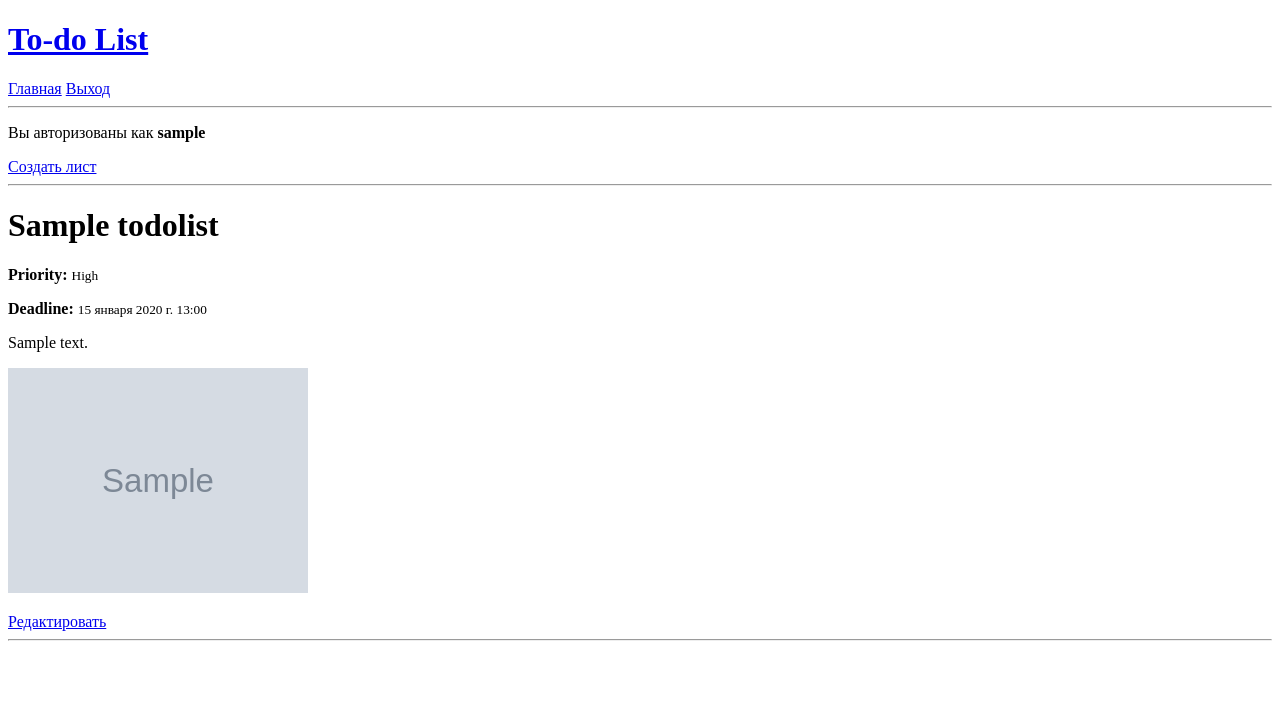
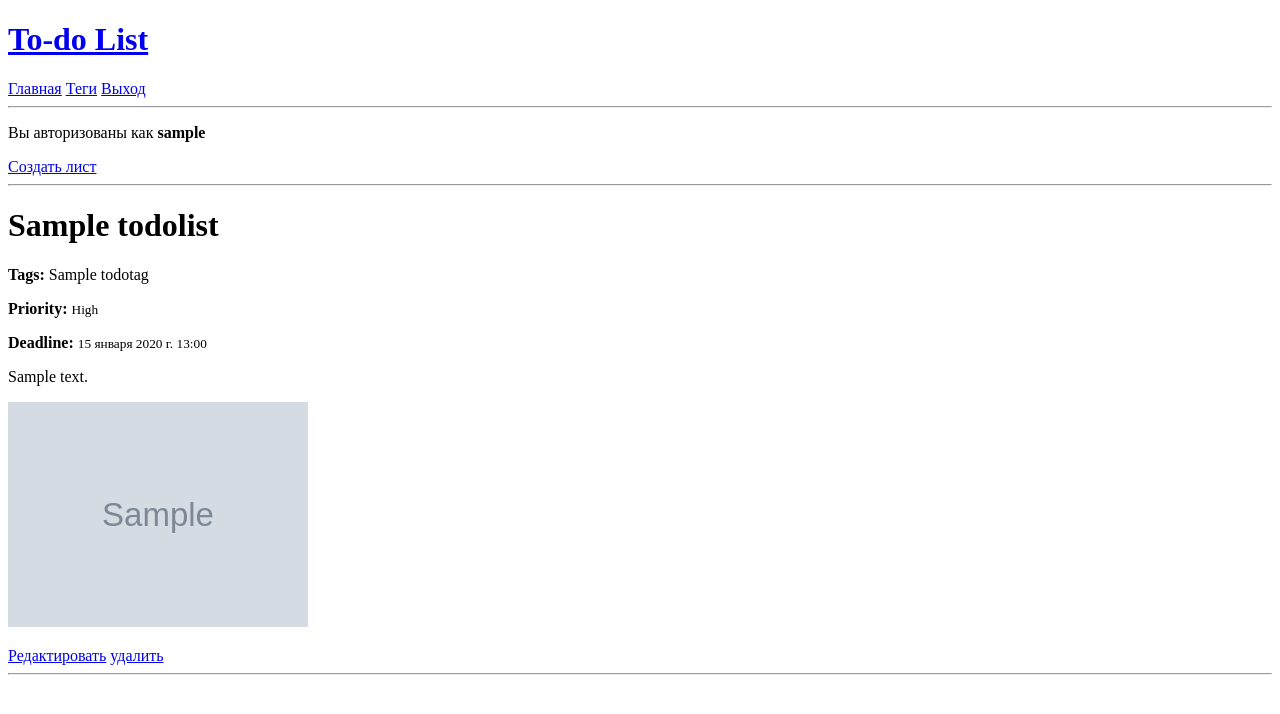
Before and after one commit to eglayy/To-do-List, a Django app: page / in a window 1280 px wide. Shown: the top 714 px of the page. Run offline with Django 5.2, Linux system fonts and the light colour scheme; a user stored in the database is signed in; tables that the repository leaves empty hold one stand-in row (values such as "Sample post"); grey boxes marked "Sample" are stand-in pictures.

Commit message:
add sorted lists by priorites, add tags

```diff
--- a/web/models.py
+++ b/web/models.py
@@ -5,9 +5,11 @@ User = get_user_model()
 
 
 class ToDoTags(models.Model):
-    title = models.CharField(max_length=256)
+    title = models.CharField(max_length=256, verbose_name="Название")
     user = models.ForeignKey(User, on_delete=models.CASCADE)
 
+    def __str__(self):
+        return self.title
 
 class TodoList(models.Model):
     HIGH = 3
@@ -26,4 +28,4 @@ class TodoList(models.Model):
     deadline = models.DateTimeField()
     priority = models.IntegerField(choices=PRIORITY_CHOICES, default=MEDIUM)
     user = models.ForeignKey(User, on_delete=models.CASCADE)
-    tags = models.ManyToManyField(ToDoTags)
+    tags = models.ManyToManyField(ToDoTags, verbose_name="Теги", blank=True)
--- a/web/templates/web/base.html
+++ b/web/templates/web/base.html
@@ -12,6 +12,7 @@
             <a href="{% url 'registration' %}">Регистрация</a>
             <a href="{% url 'auth' %}">Авторизация</a>
         {% else %}
+            <a href="{% url 'tags' %}">Теги</a>
             <a href="{% url 'logout' %}">Выход</a>
         {% endif %}
     </nav>
--- a/web/templates/web/main.html
+++ b/web/templates/web/main.html
@@ -7,6 +7,14 @@
     <hr>
     {% for list in todolists %}
         <h1>{{list.title}}</h1>
+        {% if list.tags.all.count > 0 %}
+            <p>
+                <b>Tags:</b>
+                {% for tag in list.tags.all %}
+                    {{ tag.title }}
+                {% endfor %}
+            </p>
+        {% endif %}
         <b>Priority:</b> <small>{{list.get_priority_display}}</small>
         <p><b>Deadline:</b> <small>{{list.deadline}}</small></p>
         <p>{{list.body}}</p>
@@ -14,10 +22,10 @@
         <p><img src="{{list.image.url}}" width="300"></p>
         {% endif %}
         <a href="{% url 'todo_lists_edit' list.id %}">Редактировать</a>
+        <a href="{% url 'todo_lists_delete' list.id %}">удалить</a>
         <hr>
     {% endfor %}
     {% else %}
         <h2>Hello, User!</h2>
-
     {% endif %}
 {% endblock content %}
--- a/web/urls.py
+++ b/web/urls.py
@@ -1,7 +1,8 @@
 from django.conf import settings
 from django.conf.urls.static import static
 from django.urls import path
-from web.views import main_view, registration_view, auth_view, logout_view, todo_list_edit_view
+from web.views import main_view, registration_view, auth_view, logout_view, todo_list_edit_view, tags_view, \
+tags_delete_view, todolist_delete_view
 
 urlpatterns = [
     path('', main_view, name="main"),
@@ -9,7 +10,10 @@ urlpatterns = [
     path("auth/", auth_view, name="auth"),
     path("logout/", logout_view, name="logout"),
     path("todo_list/add/", todo_list_edit_view, name="todo_lists_add"),
-    path("todo_list/<int:id>/", todo_list_edit_view, name="todo_lists_edit")
+    path("todo_list/<int:id>/", todo_list_edit_view, name="todo_lists_edit"),
+    path("todo_list/delete/<int:id>/", todolist_delete_view, name="todo_lists_delete"),
+    path("tags/", tags_view, name="tags"),
+    path("tags/<int:id>", tags_delete_view, name="tags_delete"),
 ]
 
 if settings.DEBUG:
--- a/web/views.py
+++ b/web/views.py
@@ -1,15 +1,17 @@
 from django.shortcuts import render, redirect
-from datetime import datetime
-from web.forms import RegistrationForm, AuthForm, ToDoListForm
+from web.forms import RegistrationForm, AuthForm, ToDoListForm, TagsForm
 from django.contrib.auth import get_user_model, authenticate, login, logout
 
-from web.models import TodoList
+from web.models import TodoList, ToDoTags
 
 User = get_user_model()
 
 
 def main_view(request):
-    todolists = TodoList.objects.all()
+    if not request.user.is_anonymous:
+        todolists = TodoList.objects.filter(user=request.user).order_by('-priority')
+    else:
+        todolists = []
     return render(request, "web/main.html", {"todolists": todolists})
 
 
@@ -59,3 +61,26 @@ def todo_list_edit_view(request, id=None):
             form.save()
             return redirect("main")
     return render(request, "web/todo_list_form.html", {"form": form})
+
+
+def todolist_delete_view(request, id):
+    todolist = TodoList.objects.get(id=id)
+    todolist.delete()
+    return redirect('main')
+
+
+def tags_view(request, id=None):
+    tags = ToDoTags.objects.all()
+    form = TagsForm()
+    if request.method == 'POST':
+        form = TagsForm(data=request.POST, initial={"user": request.user})
+        if form.is_valid():
+            form.save()
+            return redirect('tags')
+    return render(request, "web/tags.html", {"tags": tags, "form": form})
+
+
+def tags_delete_view(request, id):
+    tag = ToDoTags.objects.get(id=id)
+    tag.delete()
+    return redirect('tags')
```
Also changed, not shown: web/forms.py (+10 -2 lines), web/templates/web/tags.html (added, +19 -0 lines), web/migrations/0007_alter_todotags_title.py (added), web/migrations/0008_alter_todolist_tags.py (added).
